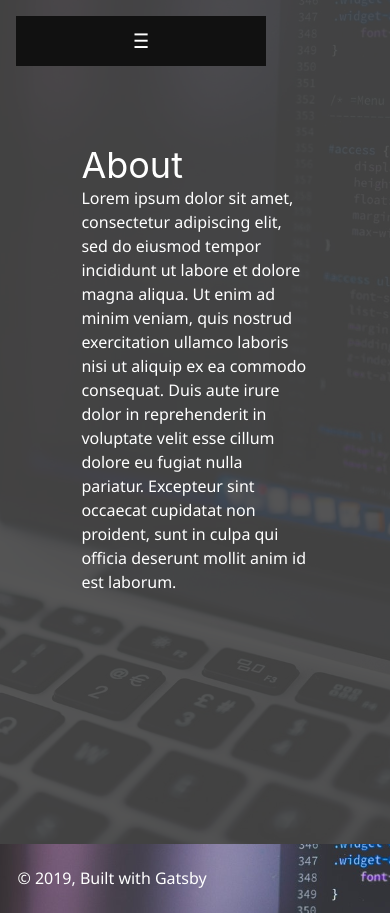
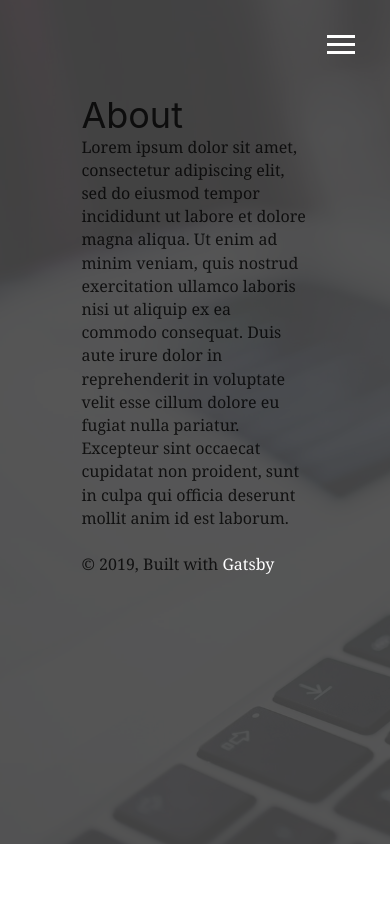
Before and after one commit to romkravets/-gatsby-starter, a Gatsby site: page /about in a window 390 px wide. After the commit the page ends 844 px from the top, so only its background shows below. Built offline with nearby package versions, Linux system fonts and the light colour scheme; Gatsby itself is replaced by a stand-in of ours.

Commit message:
Added change hamburger

```diff
--- a/src/components/header.js
+++ b/src/components/header.js
@@ -66,13 +66,20 @@
       </li>
     });
 
-    return <div className="menu">
+    return <div className="">
       <div className={classSidebar}>
       <a className="menu__link menu__close_btn" onClick={this.toggleMenu}>×</a>
       <ul className="menu__nav">{listItems}</ul>
     </div>
     <div className={classMain}>
-    <button className="menu__btn menu__open_btn" onClick={this.toggleMenu}>☰</button>
+    {/* <button className="menu__btn menu__open_btn" onClick={this.toggleMenu}>
+
+    </button> */}
+    <div className="menu-btn" onClick={this.toggleMenu}>
+      <div className="btn-line"></div>
+      <div className="btn-line"></div>
+      <div className="btn-line"></div>
+    </div>
     </div>
     </div>
   }
--- a/src/components/layout.css
+++ b/src/components/layout.css
@@ -623,9 +623,9 @@
   }
 }
 
-/* .menu-btn {
-  /* position: absolute; */
-  /* z-index: 3;
+ .menu-btn {
+   position: absolute;
+  z-index: 3;
   right: 35px;
   top: 35px;
   cursor: pointer;
@@ -650,7 +650,8 @@
   top: 0;
   width: 100%;
   opacity: 0.9;
-  visibility: hidden; }
+  visibility: hidden;
+}
   .menu.show {
     visibility: visible; }
   .menu-branding, .menu-nav {
@@ -953,11 +954,17 @@
 }
 
 .menu__close_btn {
-  position: absolute;
+  /* position: absolute;
   top: 0;
   right: 25px;
   font-size: 36px;
-  margin-left: 50px;
+  margin-left: 50px; */
+  position: absolute;
+  z-index: 3;
+  right: 35px;
+  top: 35px;
+  cursor: pointer;
+  transition: all 0.5s ease-out;
 }
 
 .menu__open_btn {
--- a/src/components/layout.js
+++ b/src/components/layout.js
@@ -36,12 +36,15 @@
           paddingTop: 0,
         }}
       >
-        <main>{children}</main>
+        <main>
+        {children}
         <footer>
           © {new Date().getFullYear()}, Built with
           {` `}
           <a href="https://www.gatsbyjs.org">Gatsby</a>
         </footer>
+        </main>
+
       </div>
     </>
   )
```
